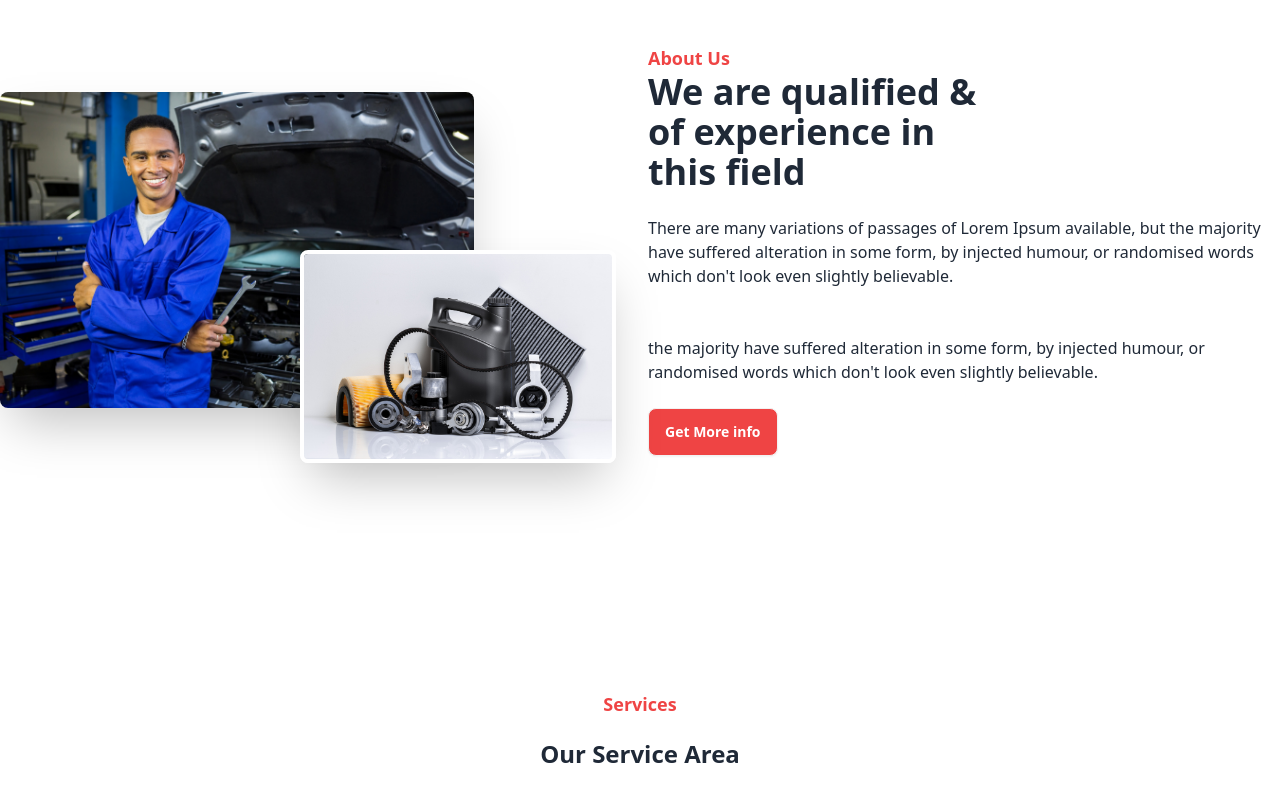
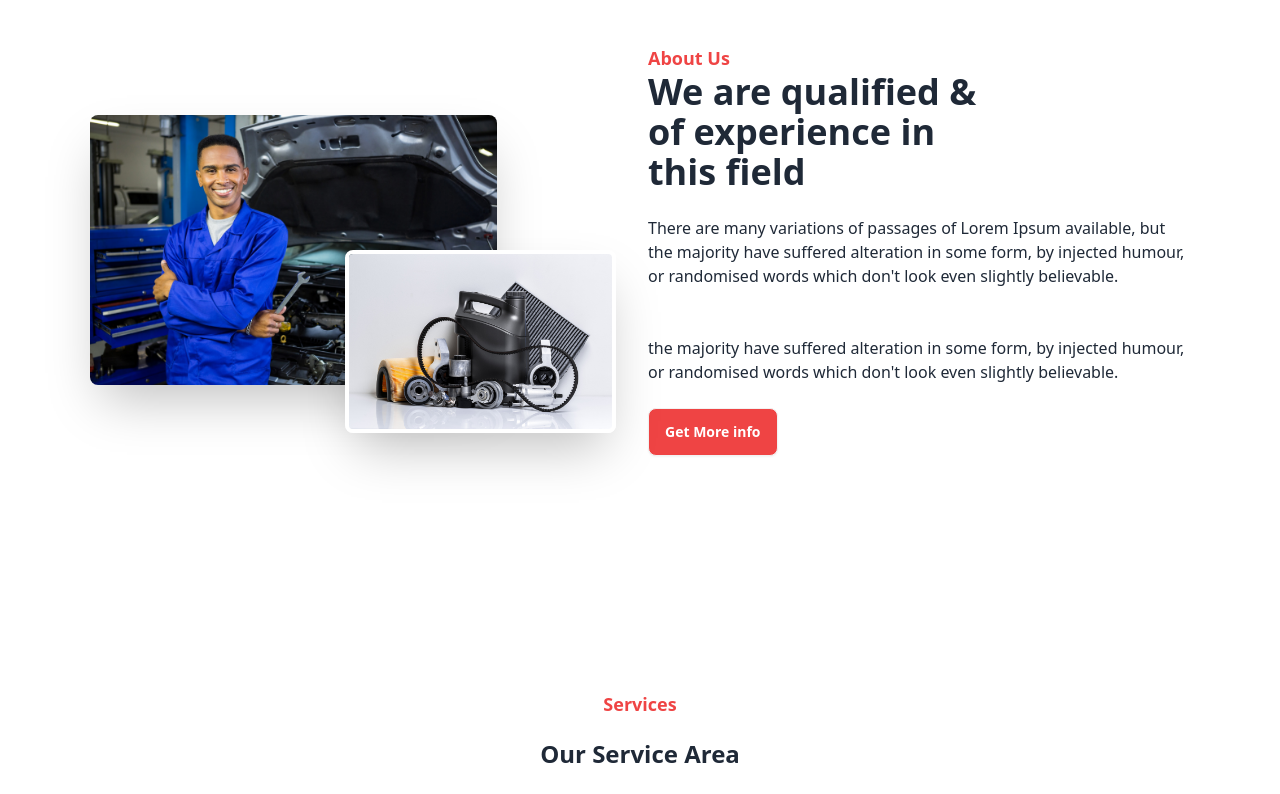
Before and after one commit to rjspyk5/janatha-garage-client, a React (Vite) app: page / in a window 1280 px wide. Shown: the part 824-1618 px from the top of the page. Built offline with nearby package versions, Linux system fonts and the light colour scheme; no server answers.

Commit message:
remove services card fixed width

```diff
--- a/src/Hooks/useAuth.jsx
+++ b/src/Hooks/useAuth.jsx
@@ -1,6 +1,5 @@
 import { useContext } from "react";
 import { AuthContext } from "./../assets/Provider/AuthProvider";
-
 export const useAuth = () => {
   const auth = useContext(AuthContext);
   return auth;
--- a/src/Pages/Home/ServicesCard.jsx
+++ b/src/Pages/Home/ServicesCard.jsx
@@ -2,7 +2,7 @@ import { Link } from "react-router-dom";
 export const ServicesCard = ({ data }) => {
   return (
     <div>
-      <div className="card card-compact w-96 bg-base-100 shadow-xl">
+      <div className="card card-compact  bg-base-100 shadow-xl">
         <figure>
           <img src={data.img} alt="Services" />
         </figure>
--- a/src/layout/Root.jsx
+++ b/src/layout/Root.jsx
@@ -6,7 +6,10 @@ export const Root = () => {
   return (
     <div>
       <Navbar></Navbar>
-      <Outlet />
+      <div className="max-w-[1100px] mx-auto">
+        <Outlet />
+      </div>
+
       <Footer />
     </div>
   );
```
